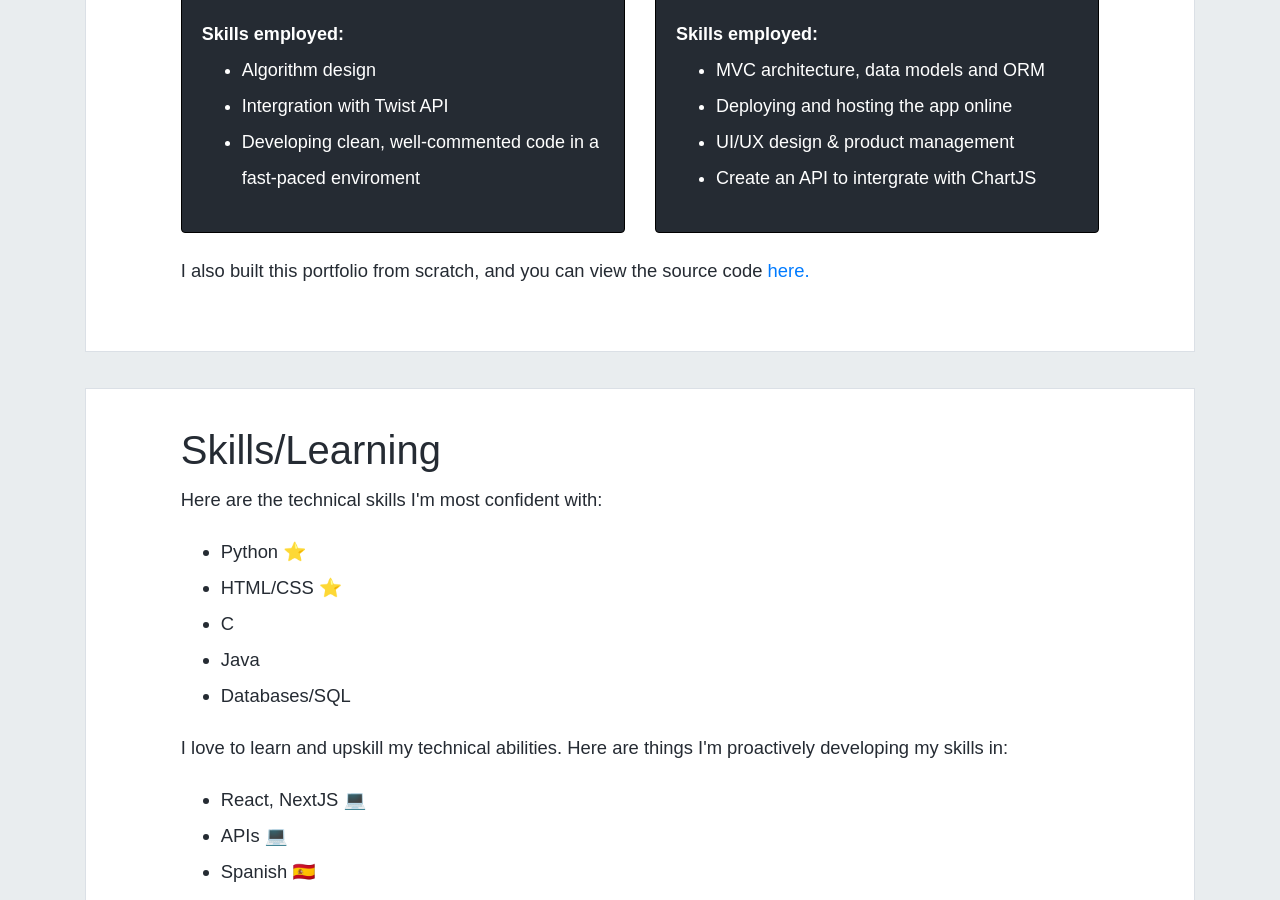
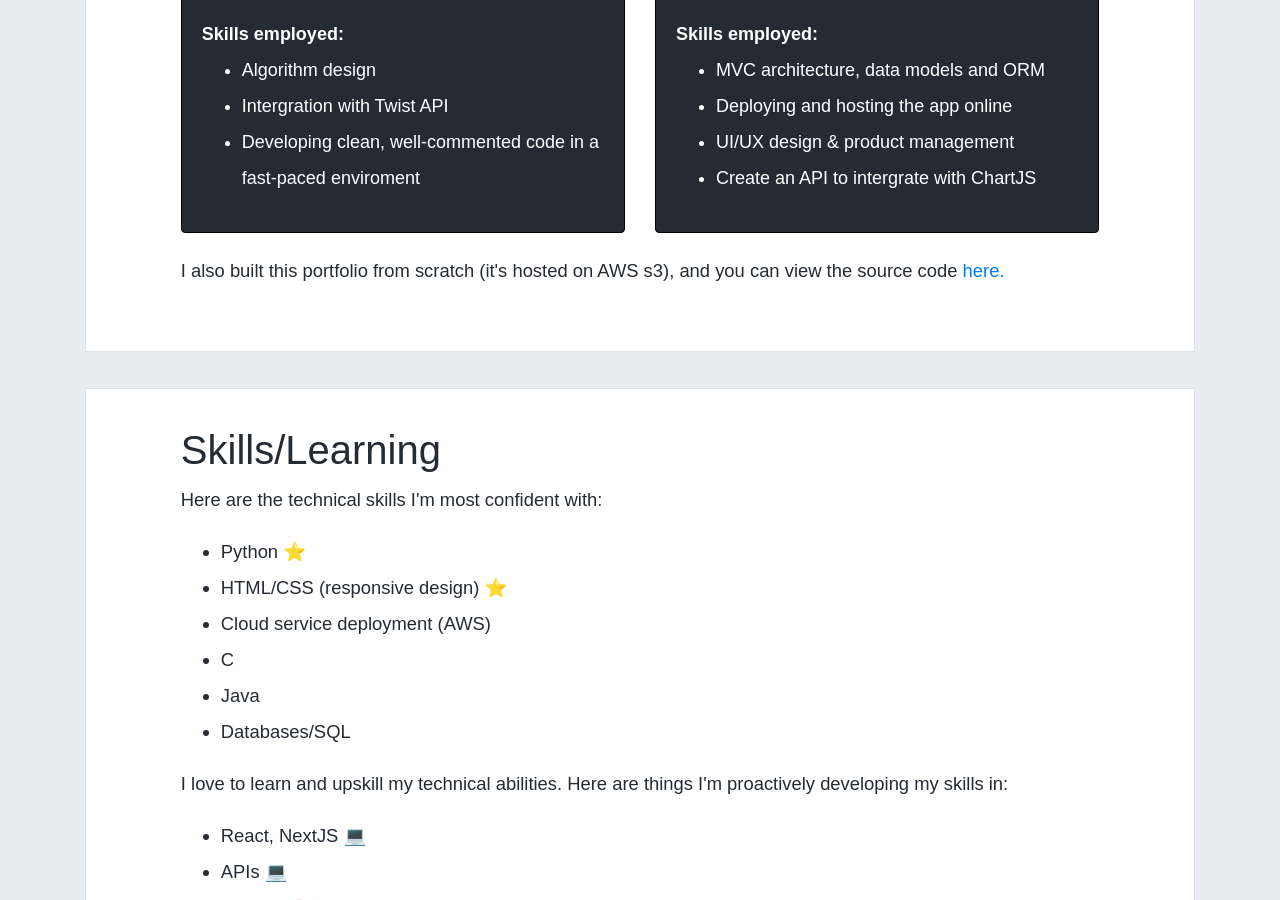
Before and after one commit to nickrm97/Portfolio, a Jekyll site: the page built from index.html, in a window 1280 px wide and 900 px high, scrolled down 1674 px. Built offline with Jekyll 4.4.1, drawn with Linux system fonts in a browser that asks for light colours; nearby versions of some CDN libraries.

Commit message:
more text...

```diff
--- a/index.html
+++ b/index.html
@@ -91,7 +91,7 @@ title: Nicholas Mills - Portfolio
           </div>
         </div>
       </div>
-      I also built this portfolio from scratch, and you can view the source code <a target="_blank" href="https://github.com/nickrm97/Portfolio">here.</a> </p>
+      I also built this portfolio from scratch (it's hosted on AWS s3), and you can view the source code <a target="_blank" href="https://github.com/nickrm97/Portfolio">here.</a> </p>
     </div>
   </div>
 </section>
@@ -103,7 +103,8 @@ title: Nicholas Mills - Portfolio
       <p> Here are the technical skills I'm most confident with: </p>
       <ul>
         <li>Python ⭐</li>
-        <li>HTML/CSS ⭐</li>
+        <li>HTML/CSS (responsive design) ⭐</li>
+        <li>Cloud service deployment (AWS)</li>
         <li>C</li>
         <li>Java</li>
         <li>Databases/SQL</li>
```
